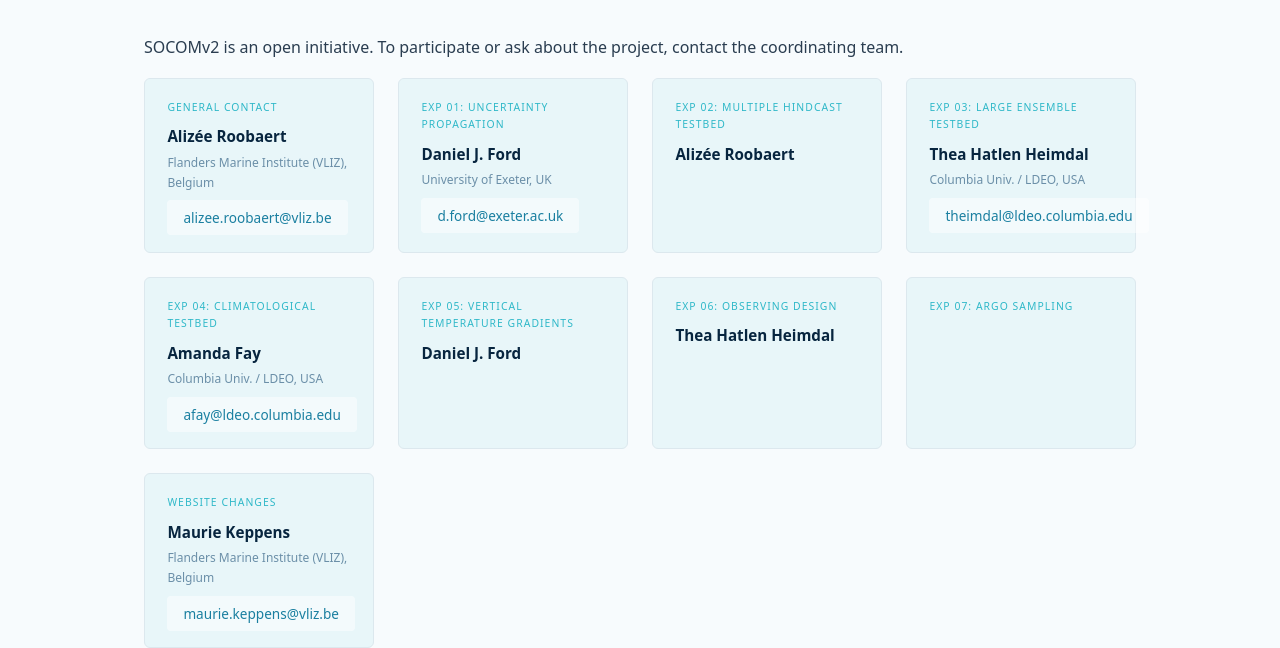
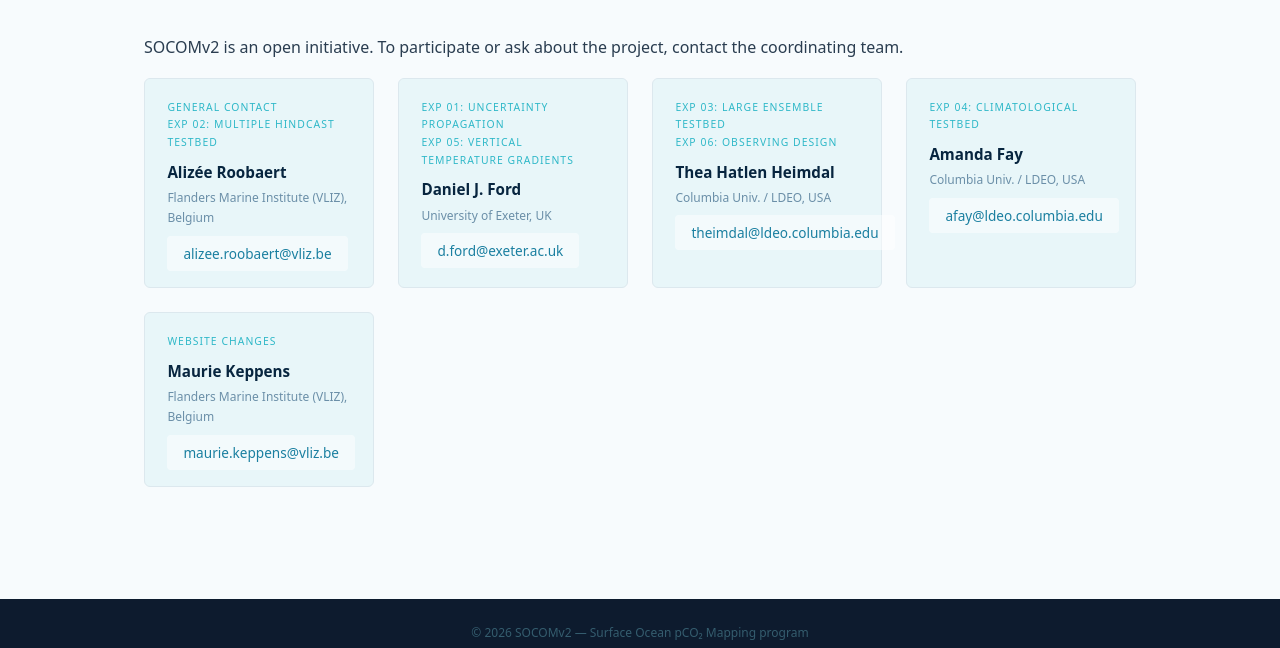
Before and after one commit to socom-program/socomv2, a plain HTML site: page contact.html in a window 1280 px wide. Shown: the part 176-824 px from the top of the page. Drawn offline with nearby package versions, Linux system fonts and the light colour scheme.

Commit message:
Revise contact details and project descriptions
Updated contact information and affiliations for team members, adding additional project descriptions.

```diff
--- a/contact.html
+++ b/contact.html
@@ -25,23 +25,19 @@
     <p>SOCOMv2 is an open initiative. To participate or ask about the project, contact the coordinating team.</p>
     <div class="contact-grid">
       <div class="cc">
-        <p class="cc-exp">General Contact</p>
+        <p class="cc-exp">General Contact<br>EXP 02: Multiple Hindcast Testbed</p>
         <p class="cc-name">Alizée Roobaert</p>
         <p class="cc-affil">Flanders Marine Institute (VLIZ), Belgium</p>
         <a class="cc-email" data-email="alizee.roobaert" data-domain="vliz.be"></a>
       </div>
       <div class="cc">
-        <p class="cc-exp">EXP 01: Uncertainty Propagation</p>
+        <p class="cc-exp">EXP 01: Uncertainty Propagation<br>EXP 05: Vertical Temperature Gradients</p>
         <p class="cc-name">Daniel J. Ford</p>
         <p class="cc-affil">University of Exeter, UK</p>
         <a class="cc-email" data-email="d.ford" data-domain="exeter.ac.uk"></a>
       </div>
       <div class="cc">
-        <p class="cc-exp">EXP 02: Multiple Hindcast Testbed</p>
-        <p class="cc-name">Alizée Roobaert</p>
-      </div>
-      <div class="cc">
-        <p class="cc-exp">EXP 03: Large Ensemble Testbed</p>
+        <p class="cc-exp">EXP 03: Large Ensemble Testbed<br>EXP 06: Observing Design</p>
         <p class="cc-name">Thea Hatlen Heimdal</p>
         <p class="cc-affil">Columbia Univ. / LDEO, USA</p>
         <a class="cc-email" data-email="theimdal" data-domain="ldeo.columbia.edu"></a>
@@ -51,17 +47,6 @@
         <p class="cc-name">Amanda Fay</p>
         <p class="cc-affil">Columbia Univ. / LDEO, USA</p>
         <a class="cc-email" data-email="afay" data-domain="ldeo.columbia.edu"></a>
-      </div>
-      <div class="cc">
-        <p class="cc-exp">EXP 05: Vertical Temperature Gradients</p>
-        <p class="cc-name">Daniel J. Ford</p>
-      </div>
-      <div class="cc">
-        <p class="cc-exp">EXP 06: Observing Design</p>
-        <p class="cc-name">Thea Hatlen Heimdal</p>
-      </div>
-      <div class="cc">
-        <p class="cc-exp">EXP 07: Argo Sampling</p>
       </div>
       <div class="cc">
         <p class="cc-exp">Website Changes</p>
```
